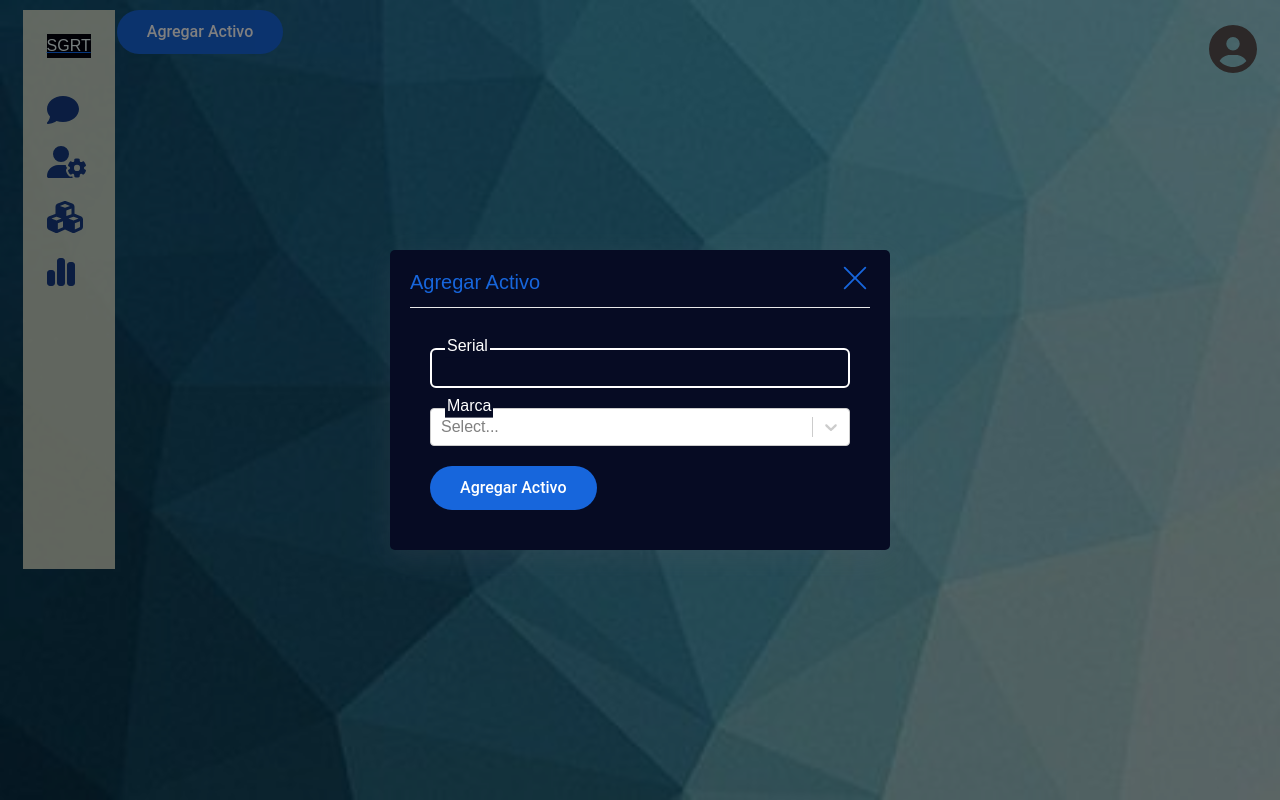
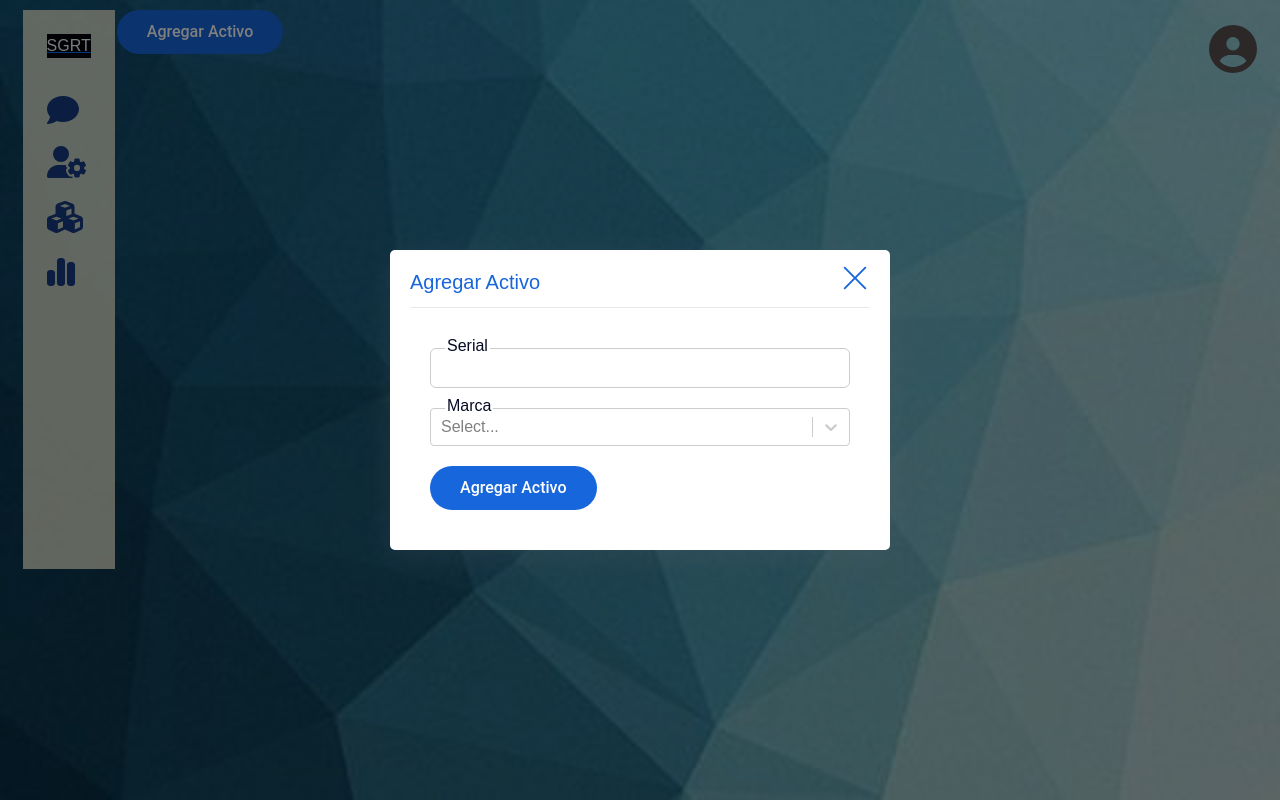
Before and after one commit to fredy100100/ProyectoSGRT, a React (Create React App) app: page /Inventario in a window 1280 px wide. Both pictures are taken after a click on the button "Agregar Activo". Built offline with nearby package versions, Linux system fonts and the light colour scheme.

Commit message:
Select final

```diff
--- a/src/Componentes/shared/Input/InputX.css
+++ b/src/Componentes/shared/Input/InputX.css
@@ -10,9 +10,9 @@
     font-size: 18px;
     border-radius: 6px;
     padding: 0 15px;
-    border: 2px solid #fff;
+    border: 1px solid hsl(0, 0%, 80%);;
     background: transparent;
-    color: #fff;
+    color: #060b23;
     outline: none;
   }
 
@@ -21,8 +21,8 @@
     top: 0;
     left: 15px;
     transform: translateY(-60%);
-    color: #fff;
+    color: #060b23;
     font-size: 16px;
-    background: #060b23;
+    background: #fff;
     padding: 0 2px;
   }
--- a/src/Componentes/shared/ModalX/ModalX.js
+++ b/src/Componentes/shared/ModalX/ModalX.js
@@ -47,7 +47,7 @@ const Overlay = styled.div`
 const ContenedorModal = styled.div`
   width: 500px;
   height: 100px;
-  background: #060b23;
+  background: #fff;
   position: relative;
   border-radius: 5px;
   box-shadow: rgba(100, 100, 112, 0.2) 0px 7px 29px 0px;
--- a/src/Componentes/shared/SelectX/Select.css
+++ b/src/Componentes/shared/SelectX/Select.css
@@ -8,8 +8,8 @@
     top: 0;
     left: 15px;
     transform: translateY(-60%);
-    color: #fff;
+    color: #060b23;
     font-size: 16px;
-    background: #060b23;
+    background: #fff;
     padding: 0 2px;
 }
--- a/src/Componentes/shared/SelectX/SelectX.js
+++ b/src/Componentes/shared/SelectX/SelectX.js
@@ -1,4 +1,3 @@
-import { Children } from "react";
 import "./Select.css";
 import Select from "react-select";
 
```
